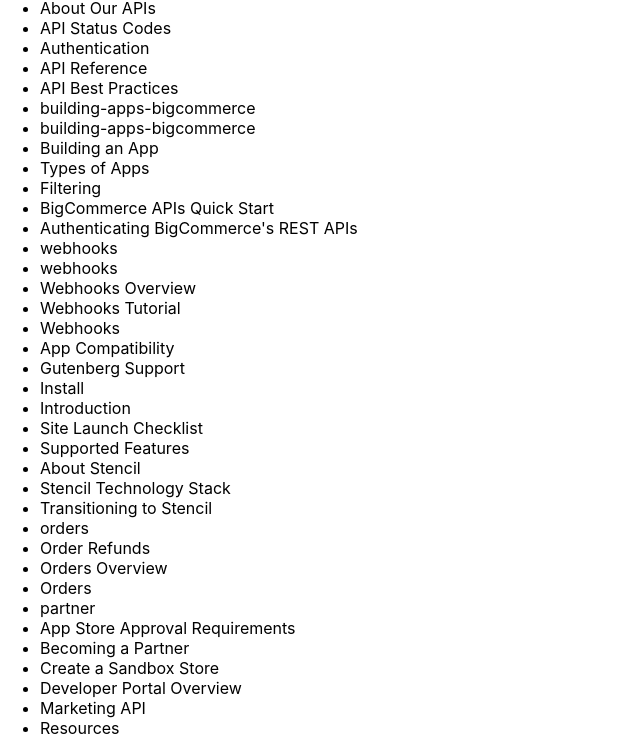
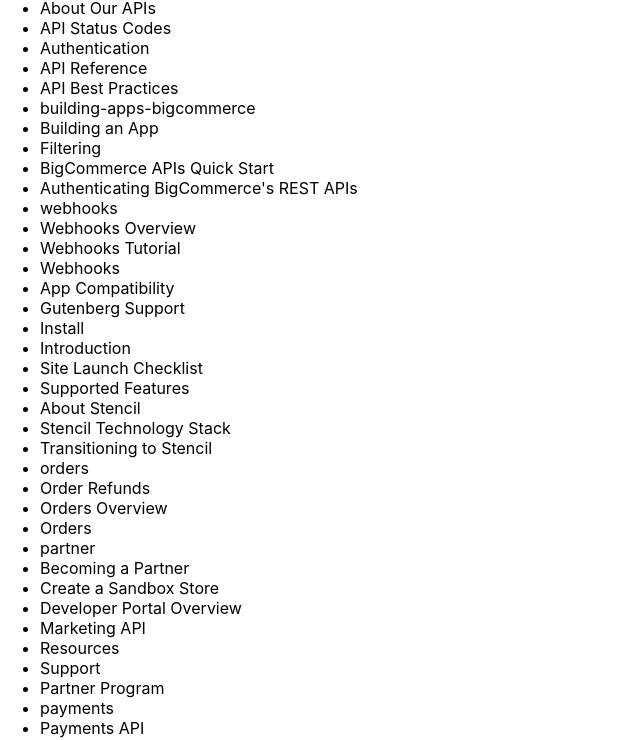
Before and after one commit to markcmurphy/stoplight-elm-portal, a Next.js app: page / in a window 1280 px wide. Shown: the part 1098-1838 px from the top of the page, without its empty margins (0-640 px from the left). Built offline with nearby package versions, Linux system fonts and the light colour scheme.

Commit message:
remove duplicate LIs

```diff
--- a/pages/index.js
+++ b/pages/index.js
@@ -48,7 +48,11 @@
       return titlesArr;
     }
 
-    const listItems = printAllVals(titles).map((title) => (
+    function removeDupes(array) {
+      return array.filter((value, index) => array.indexOf(value) === index);
+    }
+
+    const listItems = removeDupes(printAllVals(titles)).map((title) => (
       <ListItem key={title.index} value={title} />
     ));
 
```
